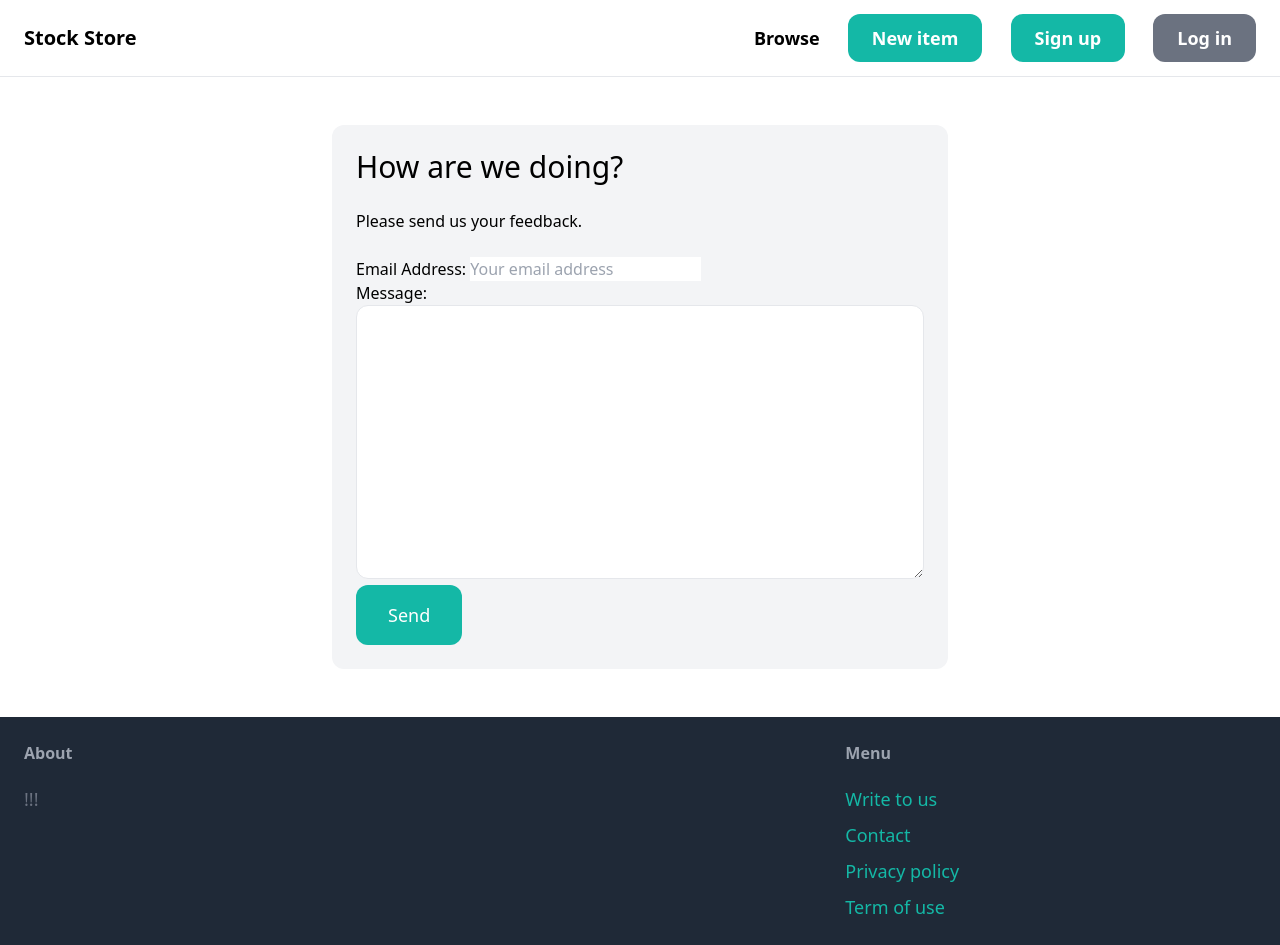
After one commit to maxred92/final-project, a Django app: page /feedback/ in a window 1280 px wide. The commit adds this page. Run offline with Django 4.2, Linux system fonts and the light colour scheme; parts of the project's set-up code (start-up, migrations or seed data) failed here and were passed over; some libraries are stand-ins or nearby versions.

Commit message:
Add celery task feedback form

```diff
--- /dev/null
+++ b/site_stock/store/forms.py
@@ -0,0 +1,17 @@
+from django import forms
+
+from store.tasks import send_feedback_email_task
+
+
+class FeedbackForm(forms.Form):
+    email = forms.EmailField(label="Email Address", widget=forms.EmailInput(attrs={
+        'placeholder': 'Your email address'
+    }))
+    message = forms.CharField(label="Message", widget=forms.Textarea(attrs={
+            'class': 'w-full py-4 px-6 rounded-xl border'
+    }))
+
+    def send_email(self):
+        send_feedback_email_task.delay(
+            self.cleaned_data["email"], self.cleaned_data["message"]
+        )
--- a/site_stock/store/templates/store/base.html
+++ b/site_stock/store/templates/store/base.html
@@ -43,7 +43,7 @@
             <h3 class="mb-5 font-semibold text-gray-400">Menu</h3>
 
             <ul class="space-y-2">
-                <li><a href="#" class="text-lg text-teal-500 hover:text-teal-700">About</a></li>
+                <li><a href="{% url 'store:feedback' %}" class="text-lg text-teal-500 hover:text-teal-700">Write to us</a></li>
                 <li><a href="{% url 'store:contact' %}" class="text-lg text-teal-500 hover:text-teal-700">Contact</a></li>
                 <li><a href="#" class="text-lg text-teal-500 hover:text-teal-700">Privacy policy</a></li>
                 <li><a href="#" class="text-lg text-teal-500 hover:text-teal-700">Term of use</a></li>
--- /dev/null
+++ b/site_stock/store/templates/store/feedback.html
@@ -0,0 +1,16 @@
+{% extends 'store/base.html' %}
+
+{% block title %}Feedback{% endblock %}
+
+{% block content %}
+<div class="w-1/2 my-6 mx-auto p-6 bg-gray-100 rounded-xl">
+    <h1 class="mb-6 text-3xl">How are we doing?</h1>
+    <p>Please send us your feedback.</p>
+
+    <form method="post" class="mt-6">
+        {% csrf_token %}
+        {{ form.as_p }}
+        <button class="py-4 px-8 text-lg bg-teal-500 hover:bg-teal-700 rounded-xl text-white">Send</button>
+    </form>
+</div>
+{% endblock content %}
--- a/site_stock/store/urls.py
+++ b/site_stock/store/urls.py
@@ -1,10 +1,13 @@
 from django.urls import path
 
 from . import views
+from .views import FeedbackFormView, SuccessView
 
 app_name = 'store'
 
 urlpatterns = [
     path('', views.index, name='index'),
     path('contact/', views.contact, name='contact'),
+    path('feedback/', FeedbackFormView.as_view(), name='feedback'),
+    path('success/', SuccessView.as_view(), name='success'),
 ]
--- a/site_stock/store/views.py
+++ b/site_stock/store/views.py
@@ -1,5 +1,10 @@
 from django.shortcuts import render, redirect
 from django.core.paginator import Paginator, PageNotAnInteger, EmptyPage
+from django.views.generic.base import TemplateView
+from django.views.generic.edit import FormView
+
+from .forms import FeedbackForm
+
 from product.models import Category, Things
 
 def index(request):
@@ -24,5 +29,19 @@ def index(request):
     }
     return render(request, 'store/index.html', context)
 
+
 def contact(request):
     return render(request, 'store/contact.html')
+
+class FeedbackFormView(FormView):
+    template_name = 'store/feedback.html'
+    form_class = FeedbackForm
+    success_url = '/success/'
+
+    def form_valid(self, form):
+        form.send_email()
+        return super().form_valid(form)
+
+
+class SuccessView(TemplateView):
+    template_name = 'store/success.html'
```
Also changed, not shown: site_stock/store/tasks.py (added, +17 -0 lines), site_stock/store/templates/store/success.html (added, +11 -0 lines).
